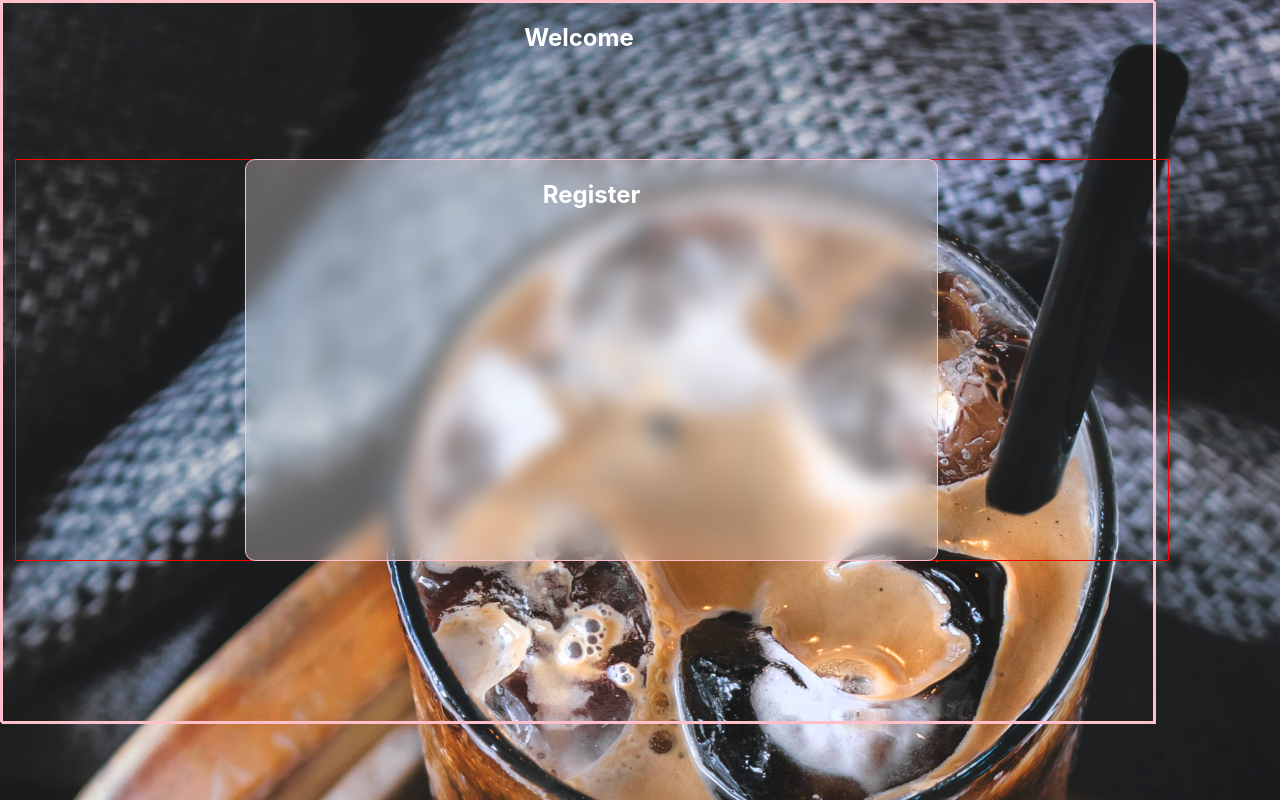
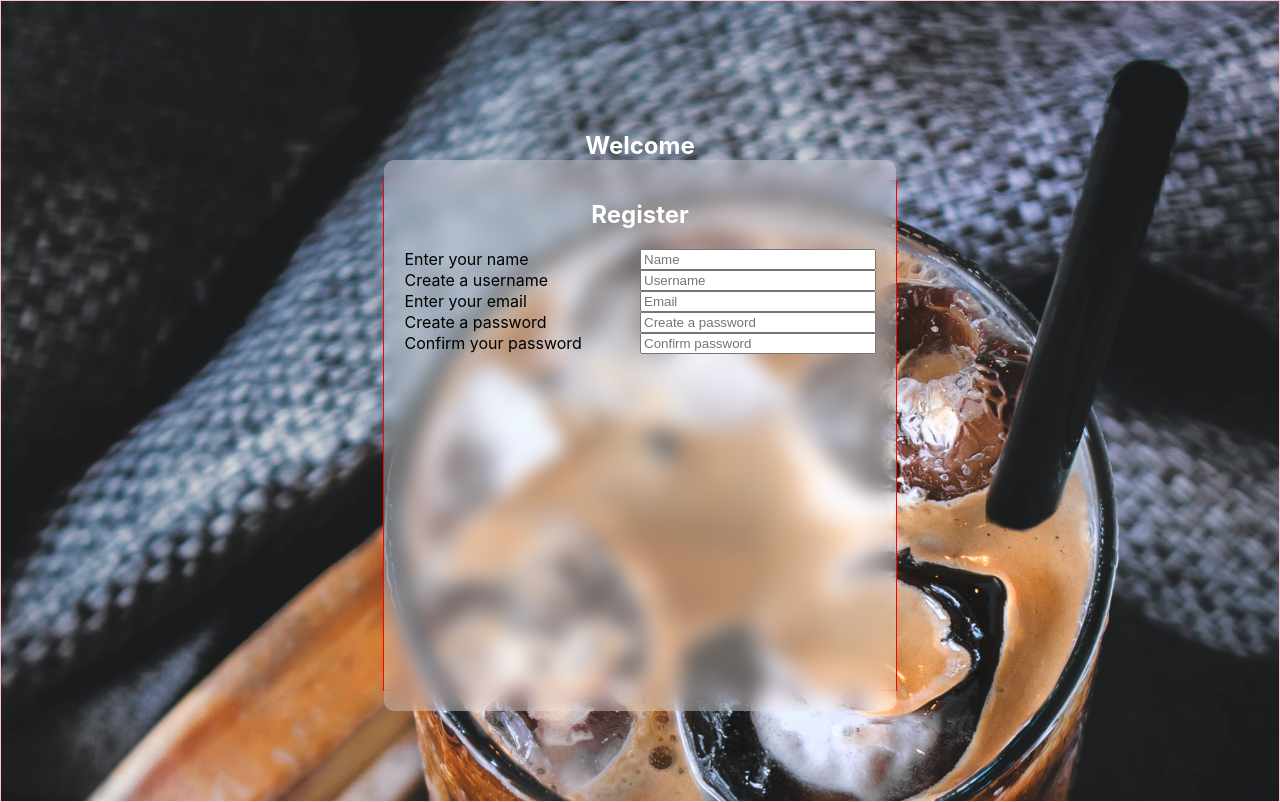
Before and after one commit to ZaveDev/anything, a React (Create React App) app: page /signin/register in a window 1280 px wide. Built offline with nearby package versions, Linux system fonts and the light colour scheme.

Commit message:
fixed css for register page

```diff
--- a/src/App.css
+++ b/src/App.css
@@ -2,20 +2,20 @@
   height:100%;
 } */
 
-body{
-  height:100%;
+body {
+  height: 100%;
   background: url("./components/login-image/images/eiliv-sonas-aceron-ZuHjaQcYhDY-unsplash.jpg");
   background-size: cover;
   min-height: 100%;
   min-width: 100%;
-  background-position:50% 20%;
+  background-position: 50% 20%;
 }
 
-
-
-
- .App {
+.App {
   text-align: center;
+  width: 100vw;
+  height: 100vh;
+  display: flex;
 }
 
 .App-logo {
--- a/src/components/pages/LoginRegister/LoginRegisterPage.js
+++ b/src/components/pages/LoginRegister/LoginRegisterPage.js
@@ -4,7 +4,7 @@ import "./lr_styles/loginRegister.css";
 
 export default function LoginRegisterPage() {
   return (
-    <div>
+    <div className="form-container-register">
       <h2>Welcome</h2>
       <Outlet />
     </div>)
--- a/src/components/pages/LoginRegister/Register.js
+++ b/src/components/pages/LoginRegister/Register.js
@@ -27,18 +27,28 @@ export default function Register() {
     <div class="register-container">
       <div class="register_form">
         <h2>Register</h2>
-        {/* <div classname="user-fields">
+        <div className="user-fields">
+          <div>
             <label>Enter your name</label>
             <input type="text" placeholder="Name"></input>
+          </div>
+          <div>
             <label>Create a username</label>
             <input type="text" placeholder="Username"></input>
+          </div>
+          <div>
             <label>Enter your email</label>
             <input type="text" placeholder="Email"></input>
+          </div>
+          <div>
             <label>Create a password</label>
             <input type="text" placeholder="Create a password"></input>
+          </div>
+          <div>
             <label>Confirm your password</label>
             <input type="text" placeholder="Confirm password"></input>
-        </div> */}
+          </div>
+        </div>
       </div>
     </div>
   </>;
--- a/src/components/pages/LoginRegister/lr_styles/loginRegister.css
+++ b/src/components/pages/LoginRegister/lr_styles/loginRegister.css
@@ -1,10 +1,13 @@
-div{
-    text-align:center;
-    width:90vw;
-    height:90vh;
-    border: 1px solid pink;
-    position: relative;
+.form-container-register {
+  width: 100vw;
+  height: 100vh;
+  border: 1px solid pink;
+  margin: 0;
+  display: flex;
+  flex-direction: column;
+  align-items: center;
+  justify-content: center;
 }
-div h2{
-    color:white;
+.form-container-register h2 {
+  color: white;
 }
--- a/src/components/pages/LoginRegister/lr_styles/register.css
+++ b/src/components/pages/LoginRegister/lr_styles/register.css
@@ -1,37 +1,36 @@
-.register-container{
-    display:flex;
-    justify-content:center;
+.register-container {
+  display: flex;
+  justify-content: center;
   border: 1px solid red;
-    height: 50vh;
   align-items: center;
-    margin:0 auto;
-    top: 40%;
-    left:1%;
-  transform: translateY(-50%);
-
 }
 
-.register_form{
-    max-width: 60%;
+.register_form {
   height: 100%;
   background-color: rgba(255, 255, 255, 0.3);
   -webkit-backdrop-filter: blur(10px);
   backdrop-filter: blur(10px);
   border-radius: 10px;
-
+  padding: 4%;
+  width: 40vw;
   /* display:flex; */
   /* flex-direction: column; */
 }
-.user-fields{
-    height:80%;
+
+.user-fields {
+  display: flex;
+  flex-direction: column;
+  height: 50vh;
 }
-.user-fields input{
+.user-fields div {
+  text-align: left;
+  width: 100%;
+  display: flex;
+}
+
+.user-fields div label {
+  min-width: 50%;
+}
+.user-fields div input {
   width: 50%;
-   margin: 1%;
-   padding: 1%;
 }
-/* .user-fields{
-    display:flex;
-    align-items: flex-end;
-    height:100%;
-} */
```
Lines whose indentation alone changed are shown as unchanged.
